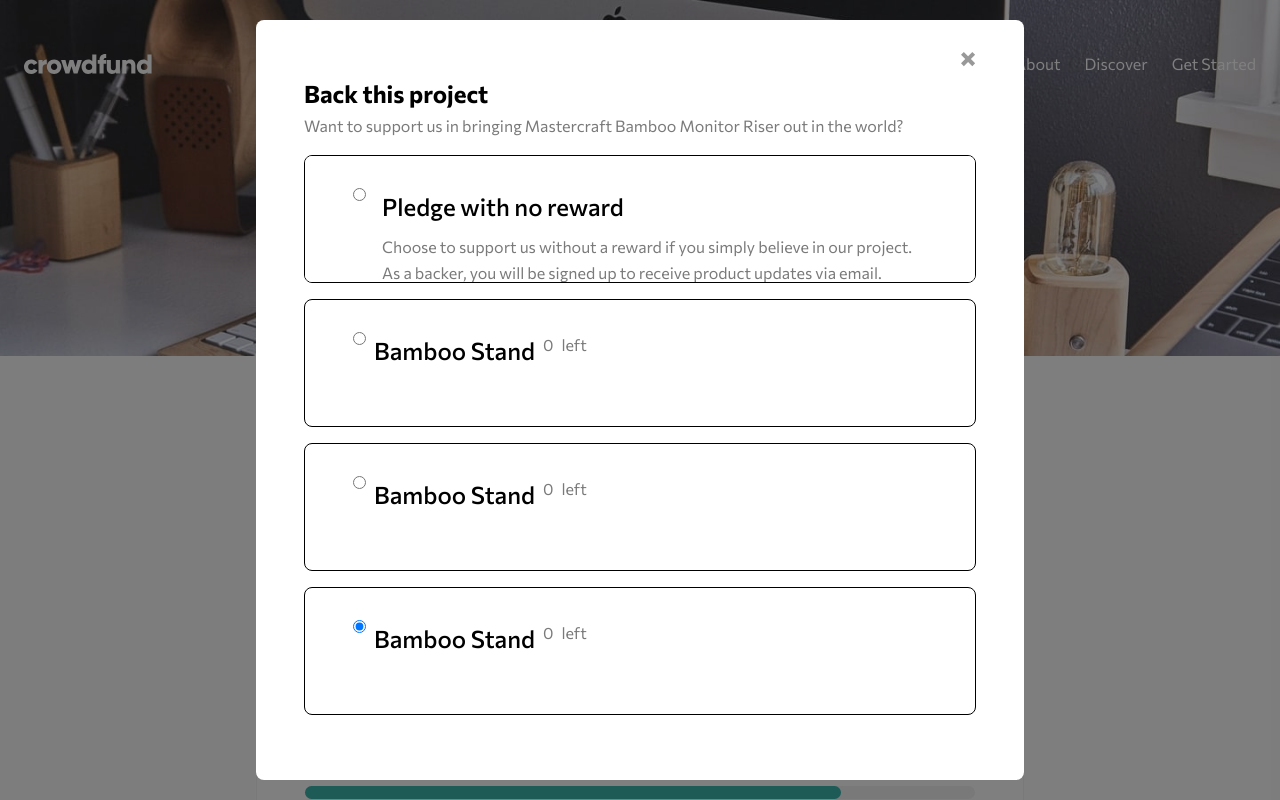
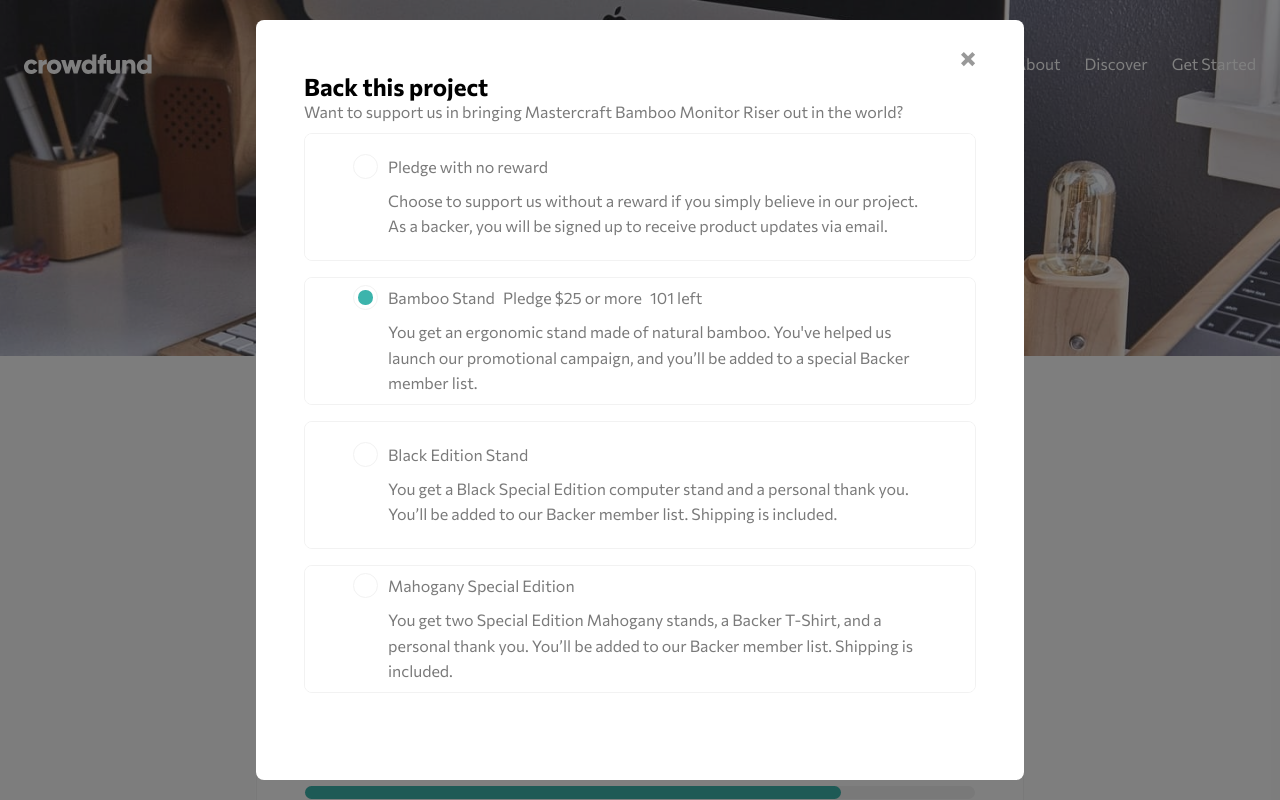
Before and after one commit to tabascum/crowdfunding-product-page, a Vue app: page / in a window 1280 px wide. Both pictures are taken after a click on the button "Back this project". Shown: the top 800 px of the page. Built offline with nearby package versions, Linux system fonts and the light colour scheme.

Commit message:
Update all buttons to open the modal

```diff
--- a/src/components/AboutComponent.vue
+++ b/src/components/AboutComponent.vue
@@ -65,7 +65,7 @@
         </div>
       </template>
       <template #button>
-        <MainBtnComponent>Select Reward</MainBtnComponent>
+        <MainBtnComponent @click="openModal">Select Reward</MainBtnComponent>
       </template>
     </InnerComponent>
 
--- a/src/components/ModalCardsComponent.vue
+++ b/src/components/ModalCardsComponent.vue
@@ -9,17 +9,15 @@
 <style scoped>
 .modal-content {
   max-height: 8rem;
-  width: min(768px, 100%);
+  width: 100%;
   background-color: var(--white);
-  padding: 1rem;
+  padding-inline: 1rem;
   border-radius: 0.75rem;
   border: 0.1rem solid var(--light-gray);
   display: flex;
   flex-direction: column;
-  justify-content: space-between;
+  justify-content: center;
   transition: 0.6s all;
   cursor: pointer;
-
-  border: 1px solid black;
 }
 </style>
--- a/src/components/ModalComponent.vue
+++ b/src/components/ModalComponent.vue
@@ -40,7 +40,7 @@
                 <span class="checkmark"></span>
               </div>
               <div class="card-one">
-                <h2>Pledge with no reward</h2>
+                <p>Pledge with no reward</p>
                 <p>
                   Choose to support us without a reward if you simply believe in our project. As a
                   backer, you will be signed up to receive product updates via email.
@@ -49,38 +49,51 @@
             </div>
           </ModalCardsComponent>
           <ModalCardsComponent>
-            <div class="modal-card">
-              <input type="radio" checked="checked" name="radio" id="" />
-              <div>
-                <h2>Bamboo Stand</h2>
+            <div class="modal-card selected">
+              <div class="card-radio">
+                <input type="radio" checked="checked" name="" id="" />
+                <span class="checkmark"></span>
               </div>
-              <div>
-                <span>0</span>
-                <p>left</p>
+              <div class="card-one">
+                <div class="pledge-header">
+                  <p>Bamboo Stand</p>
+                  <p>Pledge $25 or more</p>
+                  <span> 101 left </span>
+                </div>
+                <p>
+                  You get an ergonomic stand made of natural bamboo. You've helped us launch our
+                  promotional campaign, and you’ll be added to a special Backer member list.
+                </p>
               </div>
             </div>
           </ModalCardsComponent>
           <ModalCardsComponent>
             <div class="modal-card">
-              <input type="radio" checked="checked" name="radio" id="" />
-              <div>
-                <h2>Bamboo Stand</h2>
+              <div class="card-radio">
+                <input type="radio" name="" id="" />
+                <span class="checkmark"></span>
               </div>
-              <div>
-                <span>0</span>
-                <p>left</p>
+              <div class="pledge">
+                <p>Black Edition Stand</p>
+                <p>
+                  You get a Black Special Edition computer stand and a personal thank you. You’ll be
+                  added to our Backer member list. Shipping is included.
+                </p>
               </div>
             </div>
           </ModalCardsComponent>
           <ModalCardsComponent>
             <div class="modal-card">
-              <input type="radio" checked="checked" name="radio" id="" />
-              <div>
-                <h2>Bamboo Stand</h2>
+              <div class="card-radio">
+                <input type="radio" name="" id="" />
+                <span class="checkmark"></span>
               </div>
-              <div>
-                <span>0</span>
-                <p>left</p>
+              <div class="pledge">
+                <p>Mahogany Special Edition</p>
+                <p>
+                  You get two Special Edition Mahogany stands, a Backer T-Shirt, and a personal
+                  thank you. You’ll be added to our Backer member list. Shipping is included.
+                </p>
               </div>
             </div>
           </ModalCardsComponent>
@@ -146,24 +159,9 @@
   align-self: flex-end;
 }
 
-.modal-header h1 {
-  color: var(--black);
-  font-weight: var(--fw-bolder);
-  font-size: 1.5rem;
-}
-
-.modal-content-inner {
+.modal-card {
   display: flex;
-  flex-direction: column;
-  margin-block-start: 0.5rem;
-  gap: 1rem;
-}
-
-.modal-card {
-  gap: 0.5rem;
-  display: flex;
-  align-items: flex-start;
-  justify-content: start;
+  justify-content: center;
 }
 
 .modal-card div {
@@ -172,11 +170,79 @@
 }
 
 .modal-card h2 {
+  font-size: 1.2rem;
   color: var(--black);
   font-weight: var(--fw-bold);
 }
+.modal-header h1 {
+  color: var(--black);
+  font-weight: var(--fw-bolder);
+  font-size: 1.5rem;
+  line-height: 1;
+}
 
-.card-one {
+.modal-content-inner {
+  display: flex;
+  flex-direction: column;
+  gap: 1rem;
+}
+
+.card-radio {
+  display: block;
+  position: relative;
+  padding-left: 35px;
+  margin-bottom: 12px;
+  cursor: pointer;
+  font-size: 0.6rem;
+  -webkit-user-select: none;
+  -moz-user-select: none;
+  -ms-user-select: none;
+  user-select: none;
+}
+
+.card-radio input {
+  position: absolute;
+  opacity: 0;
+  cursor: pointer;
+  height: 0;
+  width: 0;
+}
+
+.checkmark {
+  position: absolute;
+  top: 0;
+  left: 0;
+  height: 25px;
+  width: 25px;
+  border-radius: 50%;
+  border: 0.1rem solid var(--light-gray);
+}
+
+.card-radio input:checked ~ .checkmark {
+  background-color: var(--light);
+}
+
+.checkmark::after {
+  content: '';
+  position: absolute;
+  display: none;
+}
+
+.card-radio input:checked ~ .checkmark::after {
+  display: block;
+}
+
+.card-radio .checkmark::after {
+  top: 0.24rem;
+  left: 0.26rem;
+  width: 0.9rem;
+  height: 0.9rem;
+  border-radius: 50%;
+  background-color: var(--moderate-cyan);
+}
+
+.card-one,
+.pledge {
   display: inherit;
   flex-direction: column;
 }
```
